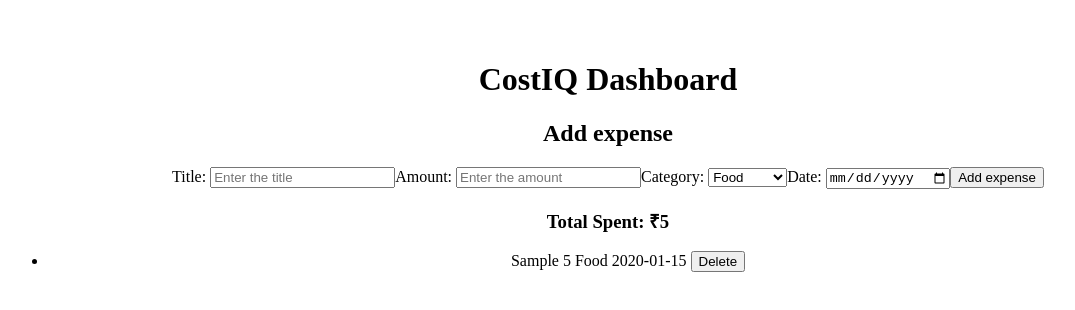
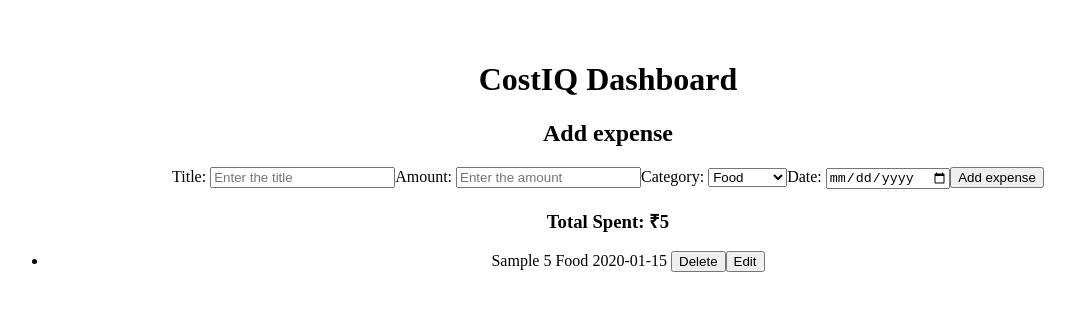
Before and after one commit to Apoorva65/CostIQ, a React (Vite) app: page / in a window 1280 px wide. Both pictures are taken after typing "Sample", "5", "2020-01-15" into the empty fields and a click on the button "Add expense". Shown: the top 310 px of the page, without its empty margins (32-1107 px from the left). Built offline with nearby package versions, Linux system fonts and the light colour scheme.

Commit message:
Add edit expense functionality

```diff
--- a/src/components/Expenseform.jsx
+++ b/src/components/Expenseform.jsx
@@ -1,6 +1,15 @@
-import React,{useState} from "react";
+import React,{useState,useEffect} from "react";
 
-function Expenseform({onAddexpense}){
+function Expenseform({onAddexpense,editingExpense,updateExpense}){
+
+    useEffect(()=>{
+        if(editingExpense){
+            setTitle(editingExpense.title);
+            setAmount(editingExpense.amount);
+            setCategory(editingExpense.category);
+            setDate(editingExpense.date);
+        }
+    },[editingExpense])
 
     const [title,setTitle] = useState("");
     const [amount,setAmount] = useState("");
@@ -22,7 +31,18 @@ function Expenseform({onAddexpense}){
             date : date
         };
 
-        onAddexpense(expenseData);
+        if(editingExpense){
+            updateExpense({
+                ...editingExpense,
+                title,
+                amount : Number(amount),
+                category,
+                date
+            })
+        }
+        else{
+            onAddexpense(expenseData);
+        }
 
         setTitle('');
         setAmount('');
--- a/src/components/Expenseitem.jsx
+++ b/src/components/Expenseitem.jsx
@@ -1,6 +1,6 @@
 import React from "react";
 
-function Expenseitem({expense,OnDelete}){
+function Expenseitem({expense,OnDelete,OnEdit}){
     return(
             <li>
                 <span>{expense.title}</span>{" "}
@@ -10,6 +10,9 @@ function Expenseitem({expense,OnDelete}){
                 <button
                 onClick={()=>OnDelete(expense.id)}
                 >Delete</button>
+                <button
+                onClick={()=>OnEdit(expense)}
+                >Edit</button>
             </li>
     )
 
--- a/src/components/Expenselist.jsx
+++ b/src/components/Expenselist.jsx
@@ -1,14 +1,14 @@
 import React from "react";
 import Expenseitem from "./Expenseitem";
 
-function Expenselist({expenses,OndeleteExpense}){
+function Expenselist({expenses,OndeleteExpense,OnEditExpense}){
     if(expenses.length===0){
         return(<p>No expenses added!</p>)
     }
     return(
             <ul>
                 {expenses.map((exp)=>(
-                    <Expenseitem key = {exp.id} expense={exp} OnDelete={OndeleteExpense}/>
+                    <Expenseitem key = {exp.id} expense={exp} OnDelete={OndeleteExpense} OnEdit={OnEditExpense}/>
                 ))}
             </ul>
     )
--- a/src/pages/Dashboard.jsx
+++ b/src/pages/Dashboard.jsx
@@ -1,9 +1,11 @@
-import React, { useState,useEffect} from "react";
+import React, { useState,useEffect, use} from "react";
 import Expenseform from "../components/Expenseform";
 import Expenselist from "../components/Expenselist";
 import Summary from "../components/Summary";
 
 function Dashboard(){
+
+    const [editingExpense,setEditingExpense] = useState(null);
 
     const [expenses,setExpenses] = useState(()=>{
         const storedExpenses = localStorage.getItem("expenses");
@@ -22,12 +24,23 @@ function Dashboard(){
         setExpenses((prevexpenses)=>prevexpenses.filter((exp)=>exp.id!==id));
     }
 
+    const startEditExpense = (expense) =>{
+        setEditingExpense(expense);
+    }
+
+    const updateExpense = (updateExpense) => {
+        setExpenses((prevexpenses)=>(
+            prevexpenses.map((exp)=>exp.id===updateExpense.id?updateExpense:exp)
+        ));
+        setEditingExpense(null);
+    }
+
     return(
         <div>
             <h1>CostIQ Dashboard</h1>
-            <Expenseform onAddexpense={addExpense}/>
+            <Expenseform onAddexpense={addExpense} editingExpense={editingExpense} updateExpense={updateExpense}/>
             <Summary expenses={expenses} />
-            <Expenselist expenses={expenses} OndeleteExpense={deleteExpense}/>
+            <Expenselist expenses={expenses} OndeleteExpense={deleteExpense} OnEditExpense={startEditExpense}/>
         </div>
     )
 
```
